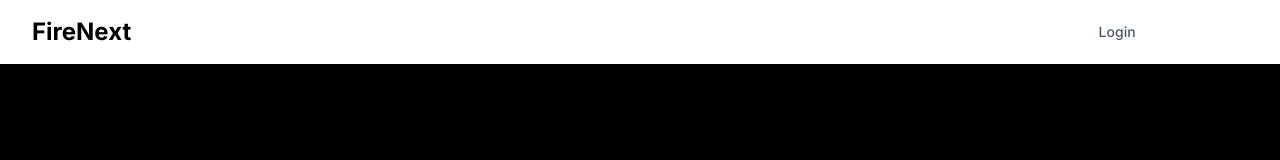
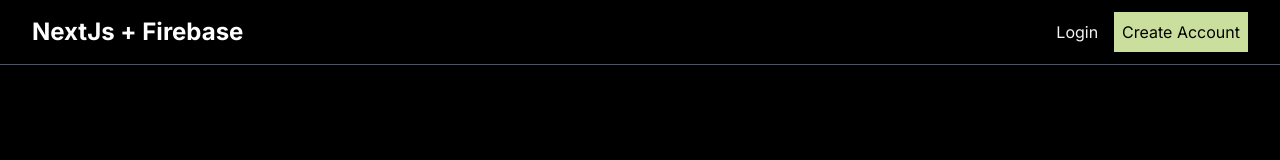
Before and after one commit to Fi-Nitex/next-firebase, a Next.js app: page / in a window 1280 px wide. Shown: the top 160 px of the page. Built offline with nearby package versions, Linux system fonts and the light colour scheme; no server answers.

Commit message:
Refactor navbar component to update styling and add login and signup buttons

```diff
--- a/components/navbar.tsx
+++ b/components/navbar.tsx
@@ -22,13 +22,13 @@ export default function Navbar() {
   };
 
   return (
-    <nav className="bg-white shadow-lg">
+    <nav className="bg-black shadow-lg absolute top-0 left-0 w-full border-b border-gray-600">
       <div className="max-w-7xl mx-auto px-4 sm:px-6 lg:px-8">
         <div className="flex justify-between h-16">
           <div className="flex items-center">
             <Link href="/" className="flex-shrink-0">
-              <span className="text-2xl font-bold text-primary-600">
-                FireNext
+              <span className="text-2xl font-bold text-white">
+                NextJs + Firebase
               </span>
             </Link>
           </div>
@@ -50,17 +50,11 @@ export default function Navbar() {
               </>
             ) : (
               <>
-                <Link
-                  href="/login"
-                  className="text-gray-600 hover:text-primary-600 px-3 py-2 rounded-md text-sm font-medium transition duration-150 ease-in-out"
-                >
-                  Login
+                <Link href="/login">
+                  <button className="text-gray-100">Login</button>
                 </Link>
-                <Link
-                  href="/signup"
-                  className="bg-primary-500 hover:bg-primary-600 text-white font-medium py-2 px-4 rounded-md text-sm transition duration-150 ease-in-out"
-                >
-                  Sign Up
+                <Link href="/signup">
+                  <button className="bg-accent-100 p-2 hover:rounded-xl transition-all duration-200 ease-in-out">Create Account</button>
                 </Link>
               </>
             )}
```
